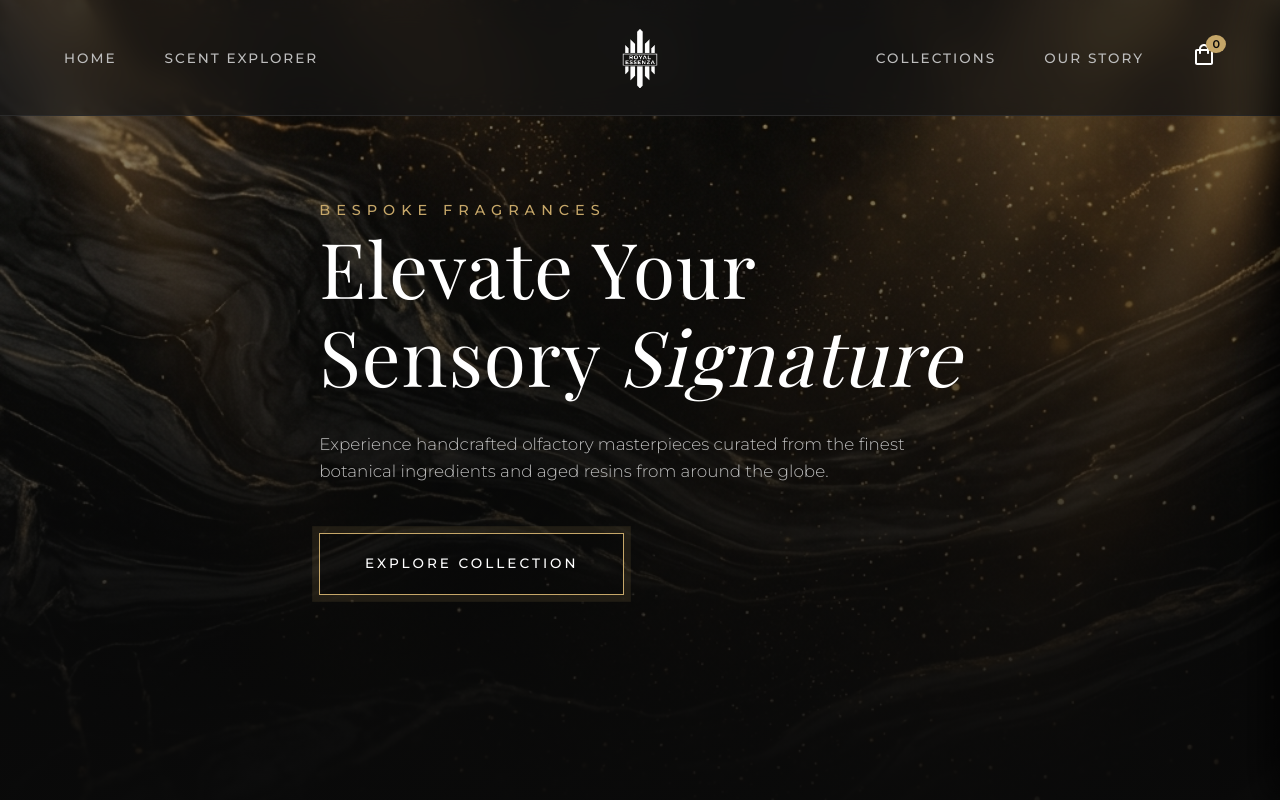
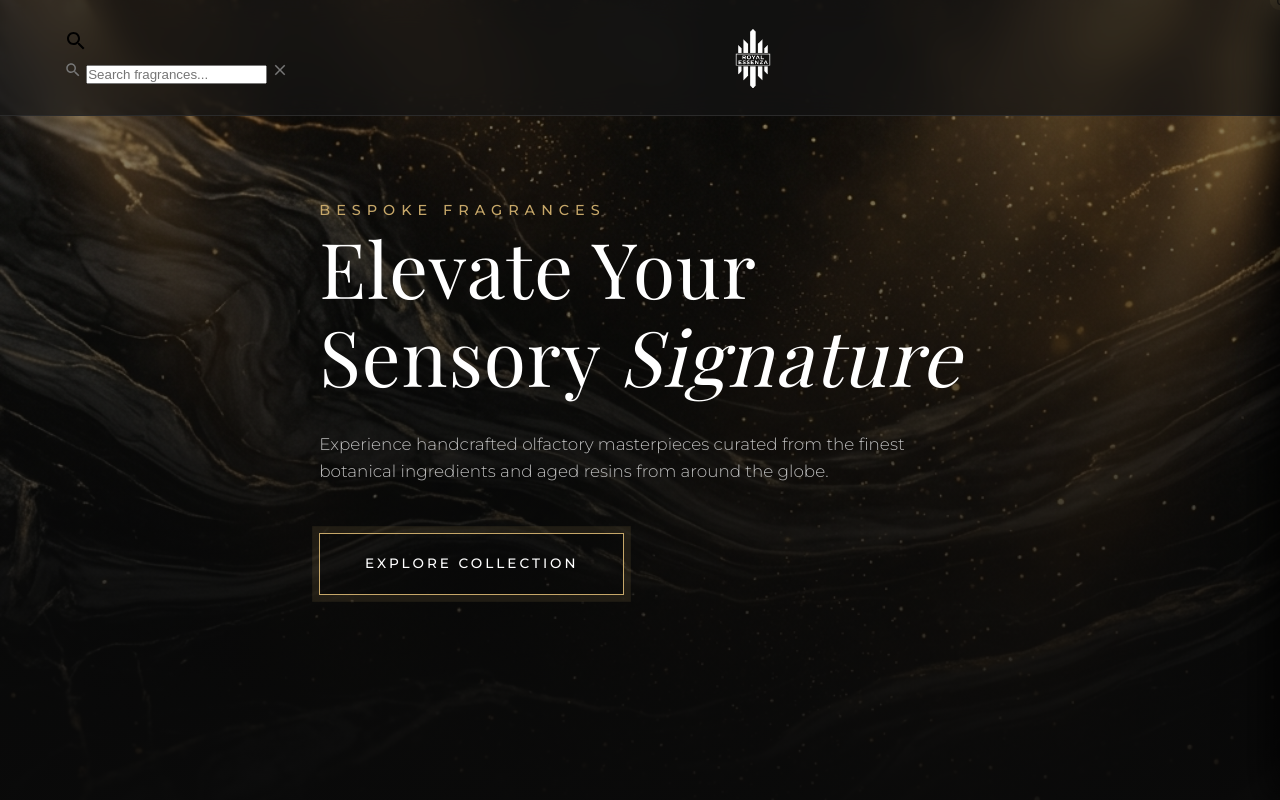
Before and after one commit to royalessenza2-jpg/royal-essenza, a website: page index.html in a window 1280 px wide. Shown: the top 800 px of the page. Drawn offline with nearby package versions, Linux system fonts and the light colour scheme; a web font is replaced by a local one.

Commit message:
Add files via upload

```diff
--- a/index.html
+++ b/index.html
@@ -14,34 +14,43 @@
   <!-- Floating Glassmorphic Header -->
   <header>
     <div class="container nav-container">
-      <!-- Left Menu Links -->
-      <ul class="nav-menu nav-left">
-        <li class="nav-item"><a href="#">Home</a></li>
-        <li class="nav-item"><a href="#scent-explorer">Scent Explorer</a></li>
-      </ul>
+      <!-- Left side: Search Action & Sliding Input -->
+      <div class="nav-search-wrapper" id="search-wrapper">
+        <button class="nav-search-btn" id="btn-search-toggle" aria-label="Search">
+          <svg style="width: 24px; height: 24px; fill: currentColor;" viewBox="0 0 24 24">
+            <path d="M15.5 14h-.79l-.28-.27C15.41 12.59 16 11.11 16 9.5 16 5.91 13.09 3 9.5 3S3 5.91 3 9.5 5.91 16 9.5 16c1.61 0 3.09-.59 4.23-1.57l.27.28v.79l5 4.99L20.49 19l-4.99-5zm-6 0C7.01 14 5 11.99 5 9.5S7.01 5 9.5 5 14 7.01 14 9.5 11.99 14 9.5 14z"/>
+          </svg>
+        </button>
 
-      <!-- Centered Logo Image -->
+        <!-- Symmetrical Pill Search Container -->
+        <div class="search-input-container" id="search-container">
+          <div class="pill-search-box">
+            <!-- Search icon inside the pill -->
+            <span class="pill-search-icon">
+              <svg style="width: 18px; height: 18px; fill: #777777;" viewBox="0 0 24 24">
+                <path d="M15.5 14h-.79l-.28-.27C15.41 12.59 16 11.11 16 9.5 16 5.91 13.09 3 9.5 3S3 5.91 3 9.5 5.91 16 9.5 16c1.61 0 3.09-.59 4.23-1.57l.27.28v.79l5 4.99L20.49 19l-4.99-5zm-6 0C7.01 14 5 11.99 5 9.5S7.01 5 9.5 5 14 7.01 14 9.5 11.99 14 9.5 14z"/>
+              </svg>
+            </span>
+
+            <input type="text" class="search-field" placeholder="Search fragrances..." aria-label="Search creations">
+
+            <!-- Close icon inside the pill -->
+            <button class="pill-close-btn" id="btn-search-close" aria-label="Close search">
+              <svg style="width: 18px; height: 18px; fill: #777777;" viewBox="0 0 24 24">
+                <path d="M19 6.41L17.59 5 12 10.59 6.41 5 5 6.41 10.59 12 5 17.59 6.41 19 12 13.41 17.59 19 19 17.59 13.41 12z"/>
+              </svg>
+            </button>
+          </div>
+        </div>
+      </div>
+
+      <!-- Centered Logo Image Only -->
       <a href="#" class="logo logo-center" aria-label="Royal Essenza Home">
         <img src="assets/logo.png" alt="Royal Essenza" class="brand-logo-img">
       </a>
 
-      <!-- Right Menu Links & Actions -->
-      <div class="nav-right-container">
-        <ul class="nav-menu nav-right">
-          <li class="nav-item"><a href="#collections">Collections</a></li>
-          <li class="nav-item"><a href="#philosophy">Our Story</a></li>
-        </ul>
-
-        <div class="nav-actions">
-          <!-- Interactive Cart Button -->
-          <button class="nav-action-btn" id="btn-cart-open" aria-label="Shopping Bag">
-            <svg style="width: 24px; height: 24px; fill: currentColor;" viewBox="0 0 24 24">
-              <path d="M19 6h-2c0-2.76-2.24-5-5-5S7 3.24 7 6H5c-1.1 0-2 .9-2 2v12c0 1.1.9 2 2 2h14c1.1 0 2-.9 2-2V8c0-1.1-.9-2-2-2zm-7-3c1.66 0 3 1.34 3 3H9c0-1.66 1.34-3 3-3zm7 17H5V8h2v2c0 .55.45 1 1 1s1-.45 1-1V8h6v2c0 .55.45 1 1 1s1-.45 1-1V8h2v12z"/>
-            </svg>
-            <span class="cart-count">0</span>
-          </button>
-        </div>
-      </div>
+      <!-- Right side: Symmetrical placeholder to keep logo perfectly centered -->
+      <div class="nav-right-placeholder"></div>
     </div>
   </header>
 
@@ -342,6 +351,14 @@
     </div>
   </footer>
 
+  <!-- Floating Luxury Cart Button -->
+  <button class="floating-cart-btn" id="btn-cart-open" aria-label="Shopping Bag">
+    <svg style="width: 26px; height: 26px; fill: var(--bg-main);" viewBox="0 0 24 24">
+      <path d="M19 6h-2c0-2.76-2.24-5-5-5S7 3.24 7 6H5c-1.1 0-2 .9-2 2v12c0 1.1.9 2 2 2h14c1.1 0 2-.9 2-2V8c0-1.1-.9-2-2-2zm-7-3c1.66 0 3 1.34 3 3H9c0-1.66 1.34-3 3-3zm7 17H5V8h2v2c0 .55.45 1 1 1s1-.45 1-1V8h6v2c0 .55.45 1 1 1s1-.45 1-1V8h2v12z"/>
+    </svg>
+    <span class="cart-count">0</span>
+  </button>
+
   <!-- Link script file -->
   <script src="app.js"></script>
 </body>
```
